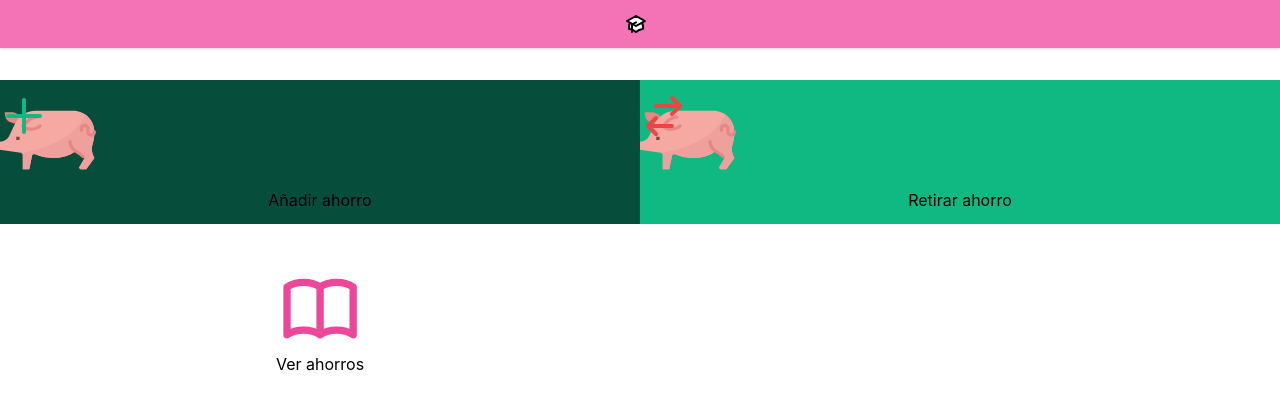
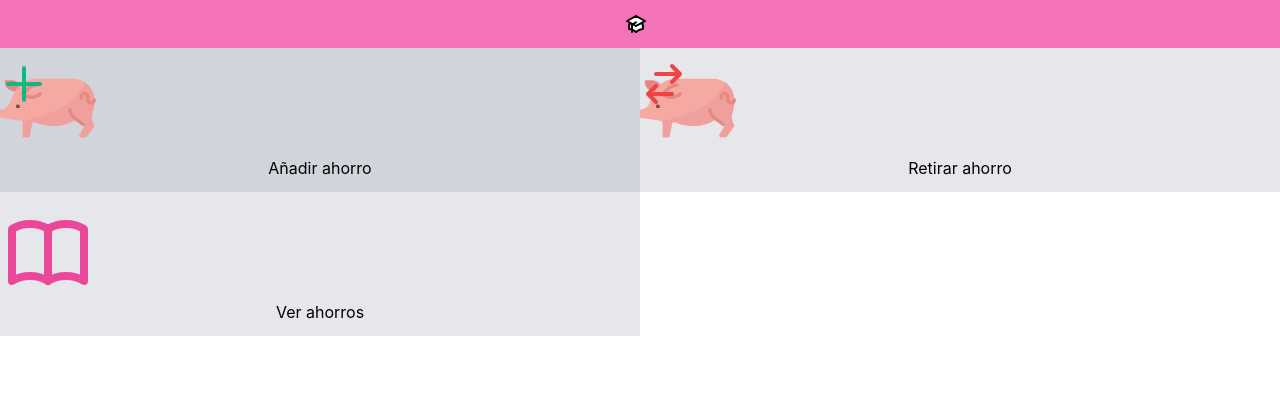
Before and after one commit to rigobertoalag/ahorros-ds, a React (Create React App) app: page /home in a window 1280 px wide. Shown: the top 410 px of the page. Built offline with nearby package versions, Linux system fonts and the light colour scheme; the HTML template or start-up script is replaced by a standard one.

Commit message:
fixed remove from navbar and refactor advp & hp

```diff
--- a/src/components/NavBar.js
+++ b/src/components/NavBar.js
@@ -29,7 +29,7 @@ import { Link } from 'react-router-dom'
 export default function NavBar() {
     return (
         <div>
-            <nav className="bg-pink-400 shadow fixed max-w-screen-full max-h-20 z-10 mx-auto inset-x-0 top-0">
+            <nav className="bg-pink-400 shadow max-w-screen-full max-h-20 z-10 mx-auto inset-x-0 top-0">
                 <div className="grid justify-items-center">
                     <Link to='/' className="font-extrabold m-3 uppercase hover:text-pink-700 transition-all duration-500">
                         <svg className="h-6 w-6 mr-2" xmlns="http://www.w3.org/2000/svg" fill="none" viewBox="0 0 24 24" stroke="currentColor">
--- a/src/pages/AddViewPage.js
+++ b/src/pages/AddViewPage.js
@@ -5,9 +5,9 @@ import { PresentationChartBarIcon, BookOpenIcon, PlusIcon, SwitchHorizontalIcon
 
 export default function AddViewPage() {
     return (
-        <div class="grid grid-cols-2 mt-20 justify-items-center">
+        <div class="grid grid-cols-2 justify-items-center">
 
-            <div className="bg-green-900 w-full h-full py-3 text-center">
+            <div className="bg-gray-300 w-full h-full py-3 text-center">
                 <Link to="/add-ahorro">
                     <PlusIcon className="h-12 text-green-500 absolute" />
                     <Pork className="max-h-24" />
@@ -15,7 +15,7 @@ export default function AddViewPage() {
                 </Link>
             </div>
 
-            <div className="bg-green-500 w-full h-full py-3 text-center">
+            <div className="bg-gray-200 w-full h-full py-3 text-center">
                 <Link to="/rmv-ahorro">
                     <SwitchHorizontalIcon className="h-12 text-red-500 absolute" />
                     <Pork className="max-h-24" />
@@ -23,9 +23,9 @@ export default function AddViewPage() {
                 </Link>
             </div>
 
-            <div className="text-center my-10">
+            <div className="bg-gray-200 w-full h-full py-3 text-center content-around items-center">
                 <Link to="/list-ahorros">
-                    <BookOpenIcon className="text-pink-500" />
+                    <BookOpenIcon className="text-pink-500 max-h-24" />
                     <span>Ver ahorros</span>
                 </Link>
             </div>
--- a/src/pages/HomePage.js
+++ b/src/pages/HomePage.js
@@ -7,11 +7,9 @@ import { CurrencyDollarIcon, SearchCircleIcon } from '@heroicons/react/solid'
 export default function HomePage() {
     return (
         <div>
-            <div className="sticky  mt-12">
-                <div className="grid grid-cols-2 w-full justify-items-center bg-pink-200">
-                    <Link to="/home" className="bg-pink-500 hover:bg-pink-600 text-white text-sm px-10 py-2 border rounded-full my-2">Entrar</Link>
-                    <Link to="/login" className="bg-pink-500 hover:bg-pink-600 text-white text-sm px-10 py-2 border rounded-full my-2">Login</Link>
-                </div>
+            <div className="grid grid-cols-2 w-full justify-items-center bg-pink-200">
+                <Link to="/home" className="bg-pink-500 hover:bg-pink-600 text-white text-sm px-10 py-2 border rounded-full my-2">Entrar</Link>
+                <Link to="/login" className="bg-pink-500 hover:bg-pink-600 text-white text-sm px-10 py-2 border rounded-full my-2">Login</Link>
             </div>
             <div className="mt-12 mx-5">
                 <div className="relative text-center grid justify-items-center">
```
